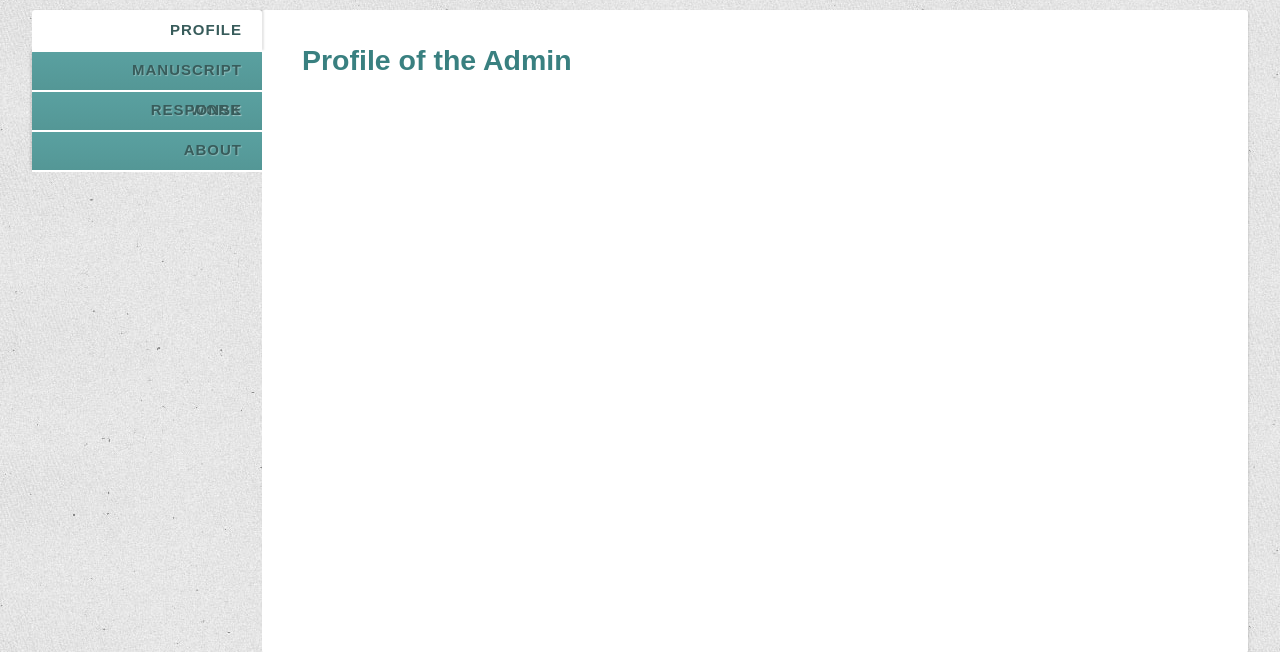
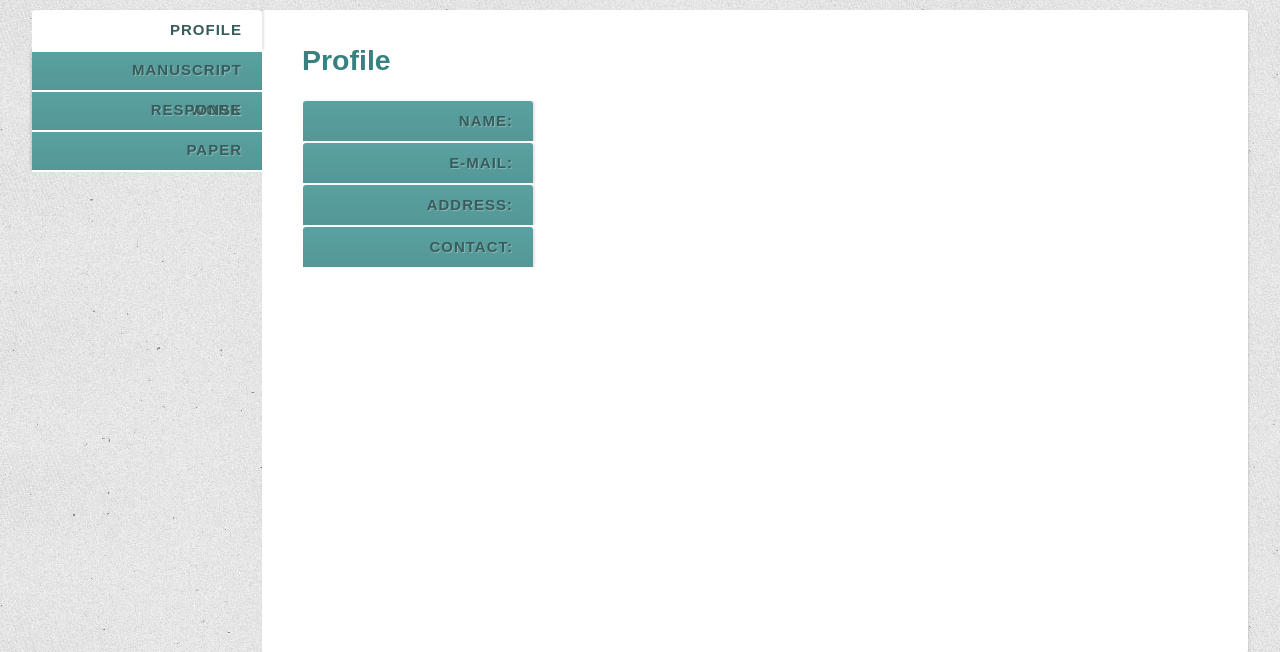
Before and after one commit to adishr09/MINI_PROJ, a PHP site: page /reviewer/index.php in a window 1280 px wide. Shown: the part 21-673 px from the top of the page. Run offline with PHP 8.4, Linux system fonts and the light colour scheme.

Commit message:
AUTHOR REVIEWER (PRE FINAL) without queries

```diff
--- a/author/index.php
+++ b/author/index.php
@@ -95,10 +95,8 @@
 					</div>
 
 				    <div class="content-4">
-						<h2>VIEW SUBBMISSIONS</h2>
-                        <TABLE>
+						<h2>VIEW SUBMISSIONS</h2>
 
-						</TABLE>
 				    </div>
 		        </div>
 			</section>
--- a/reviewer/index.php
+++ b/reviewer/index.php
@@ -30,14 +30,19 @@
 		        <label for="tab-3" class="tab-label-3">Work</label>
 
 	            <input id="tab-4" type="radio" name="radio-set" class="tab-selector-4" />
-		        <label for="tab-4" class="tab-label-4">About</label>
+		        <label for="tab-4" class="tab-label-4">Paper</label>
 
 			    <div class="clear-shadow"></div>
 
 		        <div class="content">
 			        <div class="content-1">
-						<h2>Profile of the Admin</h2>
-
+						<h2>Profile</h2>
+                        <Table>
+						<tr><td><label>NAME:</label></td><td></td></tr>
+						<tr><td><label>E-MAIL:</label></td><td></td></tr>
+						<tr><td><label>ADDRESS:</label></td><td></td></tr>
+						<tr><td><label>CONTACT:</label></td><td></td></tr>
+						</TABLE>
 				    </div>
 
 			        <div class="content-2">
@@ -45,13 +50,6 @@
                         <form id=\'response\' action=\'response.php\' method=\'post\' accept-charset=\'UTF-8\'>
 						<fieldset>
                         <table>
-                        <tr><td>
-							<label>
-						    Reviewer Id</td><td>
-							<input type=\'text\' name=\'rev_id\' id=\'rev_id\' maxlength="50" />
-							</label>
-                            </td></tr>
-
                         <tr><td>
 							<label>
 								Subject Category</td><td>
@@ -105,17 +103,12 @@
 					</div>
 
 
-<div class="content-3">
-                    <h2>Portfolio</h2>
-                        <p>The path of the righteous man is beset on all sides by the iniquities of the selfish and the tyranny of evil men. Blessed is he who, in the name of charity and good will, shepherds the weak through the valley of darkness, for he is truly his brother\'s keeper and the finder of lost children. And I will strike down upon thee with great vengeance and furious anger those who would attempt to poison and destroy My brothers. And you will know My name is the Lord when I lay My vengeance upon thee.</p>
-						<h3>Examples</h3>
-						<p>Now that we know who you are, I know who I am. I\'m not a mistake! It all makes sense! In a comic, you know how you can tell who the arch-villain\'s going to be? He\'s the exact opposite of the hero. And most times they\'re friends, like you and me! I should\'ve known way back when... You know why, David? Because of the kids. They called me Mr Glass. </p>
-				    </div>
-				    <div class="content-4">
-						<h2>Contact</h2>
-                        <p>You see? It\'s curious. Ted did figure it out - time travel. And when we get back, we gonna tell everyone. How it\'s possible, how it\'s done, what the dangers are. But then why fifty years in the future when the spacecraft encounters a black hole does the computer call it an \'unknown entry event\'? Why don\'t they know? If they don\'t know, that means we never told anyone. And if we never told anyone it means we never made it back. Hence we die down here. Just as a matter of deductive logic.</p>
-						<h3>Get in touch</h3>
-						<p>Well, the way they make shows is, they make one show. That show\'s called a pilot. Then they show that show to the people who make shows, and on the strength of that one show they decide if they\'re going to make more shows. Some pilots get picked and become television programs. Some don\'t, become nothing. She starred in one of the ones that became nothing. </p>
+                    <div class="content-3">
+                    <h2>UPDATES/PENDING</h2>
+                    </div>
+
+                    <div class="content-4">
+					<h2>PREVIOUS REVIEWS</h2>
 				    </div>
 		        </div>
 			</section>
```
